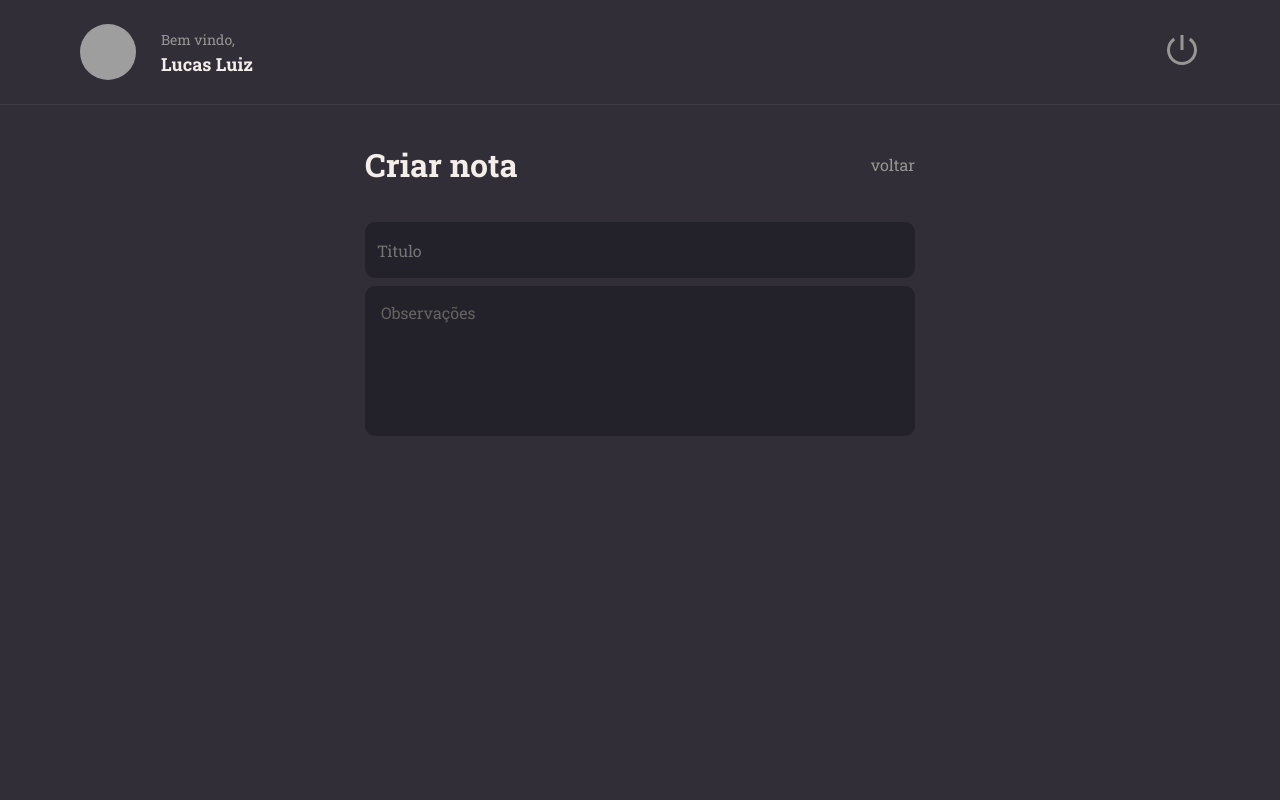
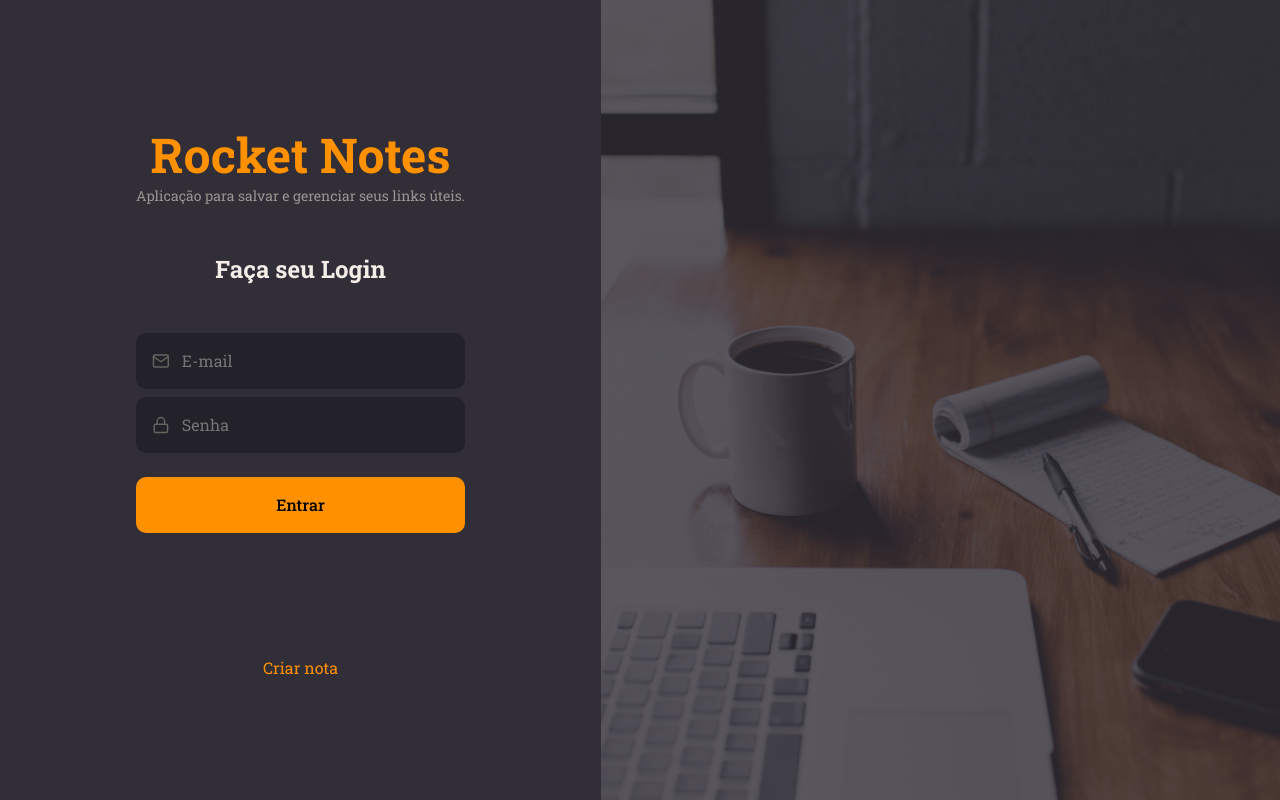
Before and after one commit to lucasluiz19/Rocket-notes, a React (Vite) app: page / in a window 1280 px wide. Built offline with nearby package versions, Linux system fonts and the light colour scheme; grey boxes are pictures that could not be loaded.

Commit message:
create app routes/auth routes

```diff
--- a/package.json
+++ b/package.json
@@ -13,6 +13,7 @@
     "react": "^18.2.0",
     "react-dom": "^18.2.0",
     "react-icons": "^4.10.1",
+    "react-router-dom": "^6.15.0",
     "styled-components": "^6.0.4"
   },
   "devDependencies": {
--- /dev/null
+++ b/src/components/NoteItem/index.jsx
@@ -0,0 +1,25 @@
+import {FiPlus, FiX } from "react-icons/fi"
+
+import {Container} from "./style"
+
+export function NoteItem({isNew, value, onclick, ...rest}){
+    return(
+        <Container isNew={isNew}>
+            <input
+                type='text'
+                value={value}
+                readOnly={!isNew}
+                {...rest}
+            />
+
+            <button
+                onclick={onclick}
+                type="button"
+                className={isNew? 'button-add' : 'button-delete'}
+            >
+              { isNew ? <FiPlus /> : <FiX/>}
+            </button>
+        </Container>
+    )
+
+}
--- /dev/null
+++ b/src/components/NoteItem/style.js
@@ -0,0 +1,42 @@
+import { styled } from "styled-components";
+
+export const Container = styled.div`
+    display:flex;
+    align-items:center;
+
+    background-color: ${({theme, isNew}) => isNew ? "transparent" : theme.COLORS.background_900};
+    color: ${({theme})=> theme.COLORS.GRAY_300};
+
+    border: ${({theme, isNew})=> isNew ? `1px dashed ${theme.COLORS.GRAY_300}` : "none"};
+
+    margin-bottom: 8px;
+    border-radius: 10px;
+    padding-right: 16px;
+
+    >button{
+        border:none;
+        background:none;
+    }
+
+    .button-delete{
+        color:${({theme})=>theme.COLORS.RED};
+    }
+    .button-add{
+        color:${({theme})=>theme.COLORS.ORANGE};
+    }
+    >input{
+        height: 56px;
+        width:100%;
+
+        padding:12px;
+        color:${({theme}) => theme.COLORS.WHITE};
+        background:transparent;
+
+        border:none;
+
+        &::placeholder{
+            color: ${({theme})=>theme.COLORS.GRAY_300};
+        }
+    }
+
+`;
--- a/src/main.jsx
+++ b/src/main.jsx
@@ -3,13 +3,15 @@
 import GlobalStyle from './styles/global'
 import { ThemeProvider } from 'styled-components'
 import theme from "./styles/theme"
-import {New} from './pages/New'
+
+import {Routes} from './routes'
+
 
 ReactDOM.createRoot(document.getElementById('root')).render(
   <React.StrictMode >
     <ThemeProvider theme={theme}>
       <GlobalStyle />
-      <New />
+      <Routes/>
     </ThemeProvider>
   </React.StrictMode>,
 )
--- a/src/pages/New/index.jsx
+++ b/src/pages/New/index.jsx
@@ -1,7 +1,10 @@
 import {Header} from '../../components/header';
 import {Input} from '../../components/input';
+import { Textarea } from '../../components/Textarea';
 import { Container, Form } from "./style";
-import { Textarea } from '../../components/Textarea';
+import {NoteItem} from "../../components/NoteItem";
+import {Section} from "../../components/Section";
+import {Button} from "../../components/button"
 
 export function New() {
 
@@ -15,9 +18,23 @@
                         <a href="/">voltar</a>
                     </header>
 
-                <Input placeholder="Titulo"/>
-                <Textarea placeholder="Observações"/>
+                    <Input placeholder="Titulo"/>
+                    <Textarea placeholder="Observações "/>
 
+                    <Section title="Links úteis">
+                        <NoteItem value="https://rocketseat.com.br"/>
+                        <NoteItem isNew placeholder="Novo link"/>
+
+                    </Section>
+                    <Section>
+                        <div class="tags">
+                            <NoteItem value="react"/>
+                            <NoteItem isNew value=""/>
+
+                        </div>
+                    </Section>
+
+                    <Button title="Salvar"/>
                 </Form>
             </main>
         </Container>
--- a/src/pages/New/style.js
+++ b/src/pages/New/style.js
@@ -10,6 +10,16 @@
      "header"
      "content";
 
+     main{
+        grid-area:content;
+        overflow-y:auto;
+    }
+
+    .tags{
+        display: flex;
+        justify-content:space-between;
+        flex-wrap: wrap ;
+    }
 
 `;
 
--- /dev/null
+++ b/src/routes/app.routes.jsx
@@ -0,0 +1,17 @@
+import { Routes, Route } from "react-router-dom";
+
+import { New } from "../pages/New";
+import { Home } from "../pages/Home";
+import { Details } from "../pages/Details";
+import { Profile } from "../pages/Profile";
+
+export function AppRoutes(){
+    return(
+        <Routes>
+            <Route path="/" element={<Home/>}/>
+            <Route path="/new" element={<New/>}/>
+            <Route path="/profile" element={<Profile/>}/>
+            <Route path="/details/:id" element={<Details/>}/>
+        </Routes>
+    )
+}
--- /dev/null
+++ b/src/routes/auth.routes.jsx
@@ -0,0 +1,13 @@
+import { Routes, Route } from "react-router-dom";
+
+import { SignIn } from "../pages/SignIn";
+import { SignUp } from "../pages/SignUp";
+
+export function AuthRoutes(){
+    return(
+        <Routes>
+            <Route path="/" element={<SignIn/>}/>
+            <Route path="/register" element={<SignUp/>}/>
+        </Routes>
+    )
+}
--- /dev/null
+++ b/src/routes/index.jsx
@@ -0,0 +1,14 @@
+import { BrowserRouter } from "react-router-dom";
+
+import { AppRoutes } from "./app.routes";
+import {AuthRoutes} from "./auth.routes";
+
+
+
+export function Routes(){
+    return(
+        <BrowserRouter>
+            <AuthRoutes/>
+        </BrowserRouter>
+    )
+}
```
Also changed, not shown: 1 other file (tests, documents, lock files or other folders).
